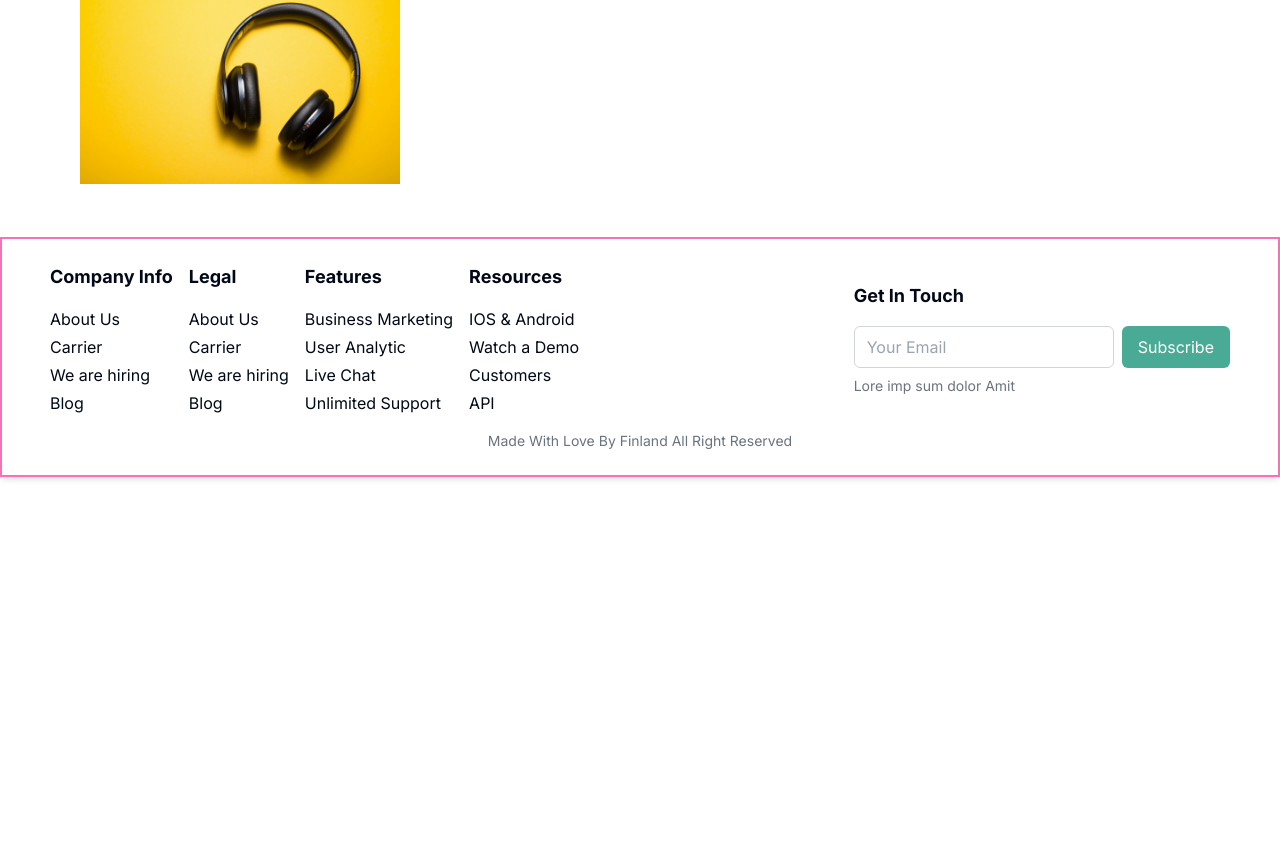
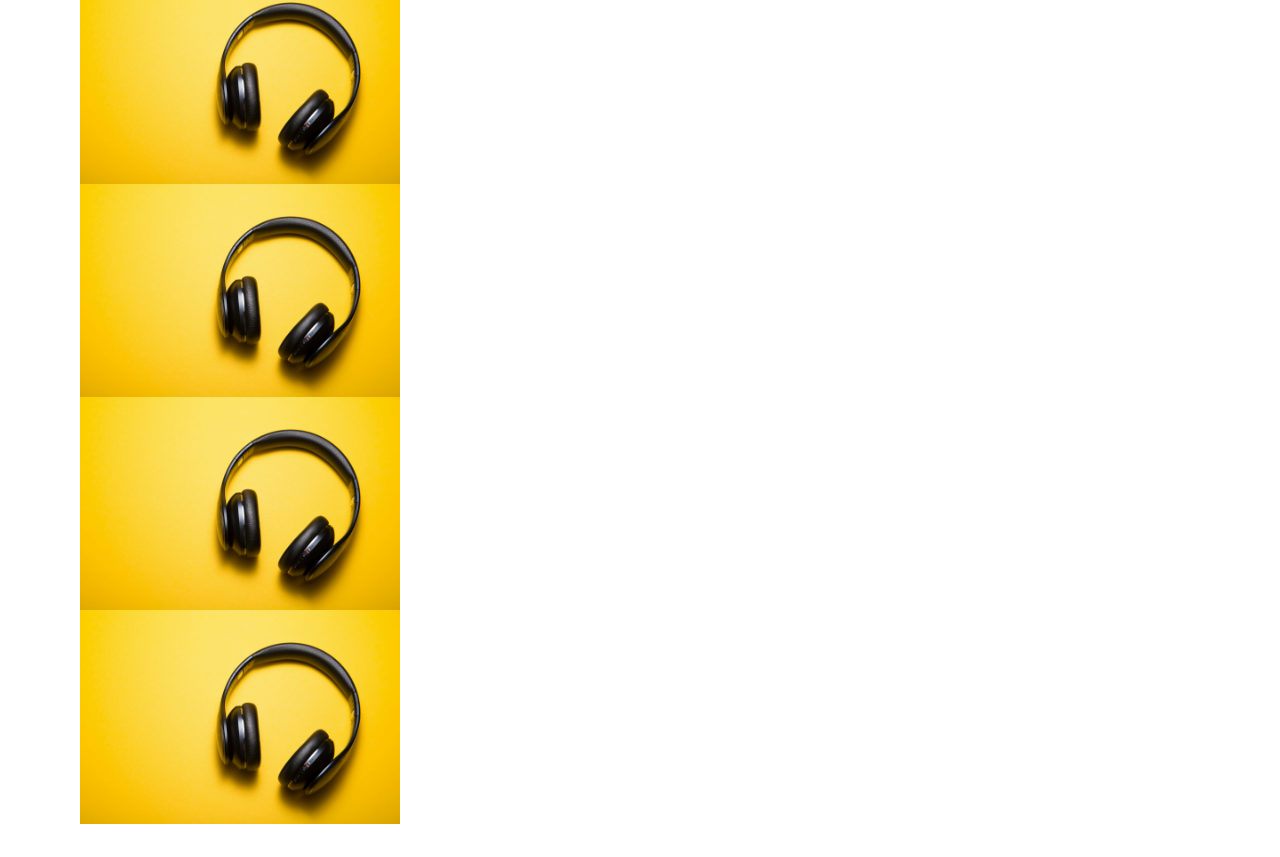
Before and after one commit to pelinkarakoca/e-comm-v0, a React (Vite) app: page / in a window 1280 px wide. Shown: the part 323-1180 px from the top of the page. Before the commit the page ends 800 px from the top, so only its background shows below. Built offline with nearby package versions, Linux system fonts and the light colour scheme; the HTML template or start-up script is replaced by a standard one.

Commit message:
footerfix

```diff
--- a/src/components/ProductCard.jsx
+++ b/src/components/ProductCard.jsx
@@ -4,6 +4,9 @@ export default function ProductCard() {
       <div className="w-80">
         <img src="../public/assets/headphone.jpg"></img>
         <img src="../public/assets/headphone.jpg"></img>
+        <img src="../public/assets/headphone.jpg"></img>
+        <img src="../public/assets/headphone.jpg"></img>
+        <img src="../public/assets/headphone.jpg"></img>
       </div>
     </div>
   );
--- a/src/layout/Footer.jsx
+++ b/src/layout/Footer.jsx
@@ -1,6 +1,6 @@
 export default function Footer() {
   return (
-    <footer className="fixed bottom-0 w-full border-2 border-pink-400 bg-white px-4 py-6 shadow-md">
+    <footer className="relative bottom-0 w-full border-2 border-pink-400 bg-white px-4 py-6 shadow-md">
       <div className="container mx-auto flex flex-col items-center justify-between md:flex-row">
         <div className="mb-4 flex flex-col space-x-4 md:mb-0 md:flex-row">
           <div className="flex flex-col">
--- a/src/layout/Header.jsx
+++ b/src/layout/Header.jsx
@@ -16,7 +16,7 @@ export default function Header() {
   };
 
   return (
-    <header className="fixed left-0 top-0 z-10 flex h-16 w-full bg-white">
+    <header className="absolute left-0 top-0 z-10 flex h-16 w-full bg-white">
       <div className="container mx-auto flex items-center justify-between border-2">
         <h1 className="inline-block bg-gradient-to-r from-secondary to-secondary-foreground bg-clip-text font-mono text-xl font-extrabold text-transparent">
           novamart
```
